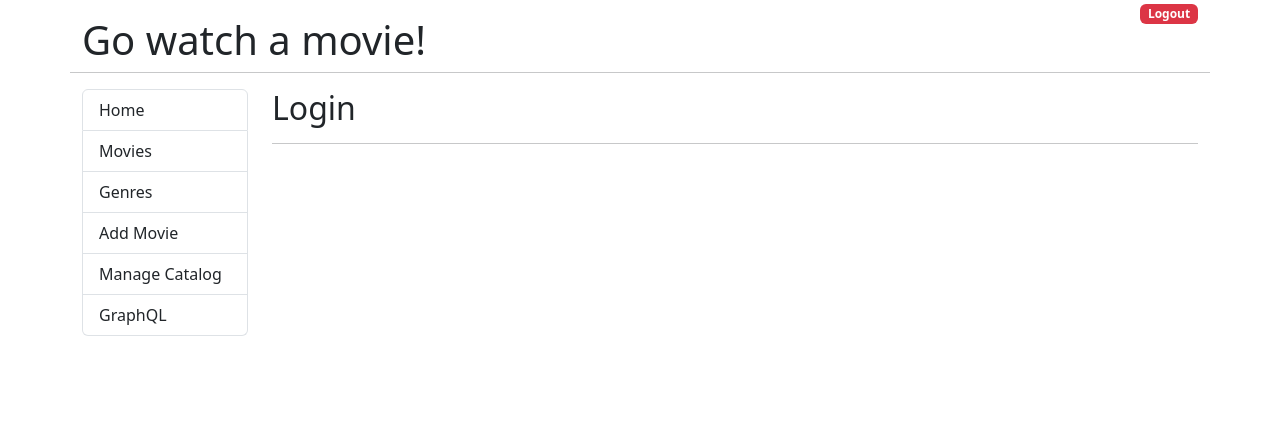
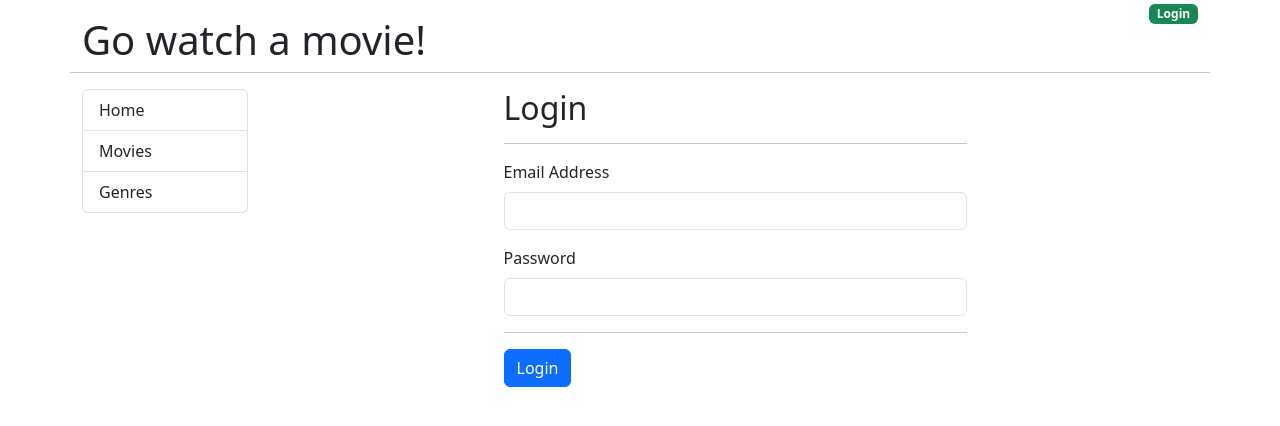
Before and after one commit to ramky/working-with-react-and-go, a React (Create React App) app in the folder go-movies-front-end/: page /login in a window 1280 px wide. Shown: the top 426 px of the page. Built offline with nearby package versions, Linux system fonts and the light colour scheme.

Commit message:
setting jwt temporarily to swap login/logout buttons

```diff
--- a/go-movies-front-end/src/App.js
+++ b/go-movies-front-end/src/App.js
@@ -3,7 +3,7 @@
 
 
 function App() {
-  const [jwtToken, setJwtToken] = useState("abcd")
+  const [jwtToken, setJwtToken] = useState("")
   return (
     <div className="container">
       <div className="row">
@@ -37,7 +37,9 @@
           </nav>
         </div>
         <div className="col-md-10">
-          <Outlet />
+          <Outlet context={{
+            jwtToken, setJwtToken,
+          }} />
         </div>
       </div>
     </div>
--- a/go-movies-front-end/src/components/Login.js
+++ b/go-movies-front-end/src/components/Login.js
@@ -1,10 +1,58 @@
+import { useState } from "react";
+import { useOutletContext } from "react-router-dom";
+import Input from "./form/Input";
+
 const Login = () => {
-  return (
-      <div>
-        <h2>Login</h2>
-        <hr />
-      </div>
-  )
+    const [email, setEmail] = useState("");
+    const [password, setPassword] = useState("");
+
+    const { setJwtToken } = useOutletContext();
+
+    const handleSubmit = (event) => {
+        event.preventDefault();
+        console.log("email/pass", email, password);
+
+        if (email === "admin@example.com") {
+            setJwtToken("abc");
+        }
+    }
+
+    return(
+        <div className="col-md-6 offset-md-3">
+            <h2>Login</h2>
+            <hr />
+
+            <form onSubmit={handleSubmit}>
+                <Input
+                    title="Email Address"
+                    type="email"
+                    className="form-control"
+                    name="email"
+                    autoComplete="email-new"
+                    onChange={(event) => setEmail(event.target.value)}
+                />
+
+                <Input
+                    title="Password"
+                    type="password"
+                    className="form-control"
+                    name="password"
+                    autoComplete="password-new"
+                    onChange={(event) => setPassword(event.target.value)}
+                />
+
+                <hr />
+
+                <input
+                    type="submit"
+                    className="btn btn-primary"
+                    value="Login"
+                />
+
+
+            </form>
+        </div>
+    )
 }
 
-export default Login
+export default Login;
--- /dev/null
+++ b/go-movies-front-end/src/components/form/Input.js
@@ -0,0 +1,25 @@
+import { forwardRef } from "react";
+
+const Input = forwardRef((props, ref) => {
+  return (
+    <div className="mb-3">
+      <label htmlFor={props.name} className="form-label">
+        {props.title}
+      </label>
+      <input
+        type={props.type}
+        className={props.className}
+        id={props.name}
+        ref={ref}
+        name={props.name}
+        placeholder={props.placeholder}
+        onChange={props.onChange}
+        autoComplete={props.autoComplete}
+        value={props.value}
+      />
+      <div className={props.errorDiv}>{props.errorMsg}</div>
+    </div>
+  )
+})
+
+export default Input
```
